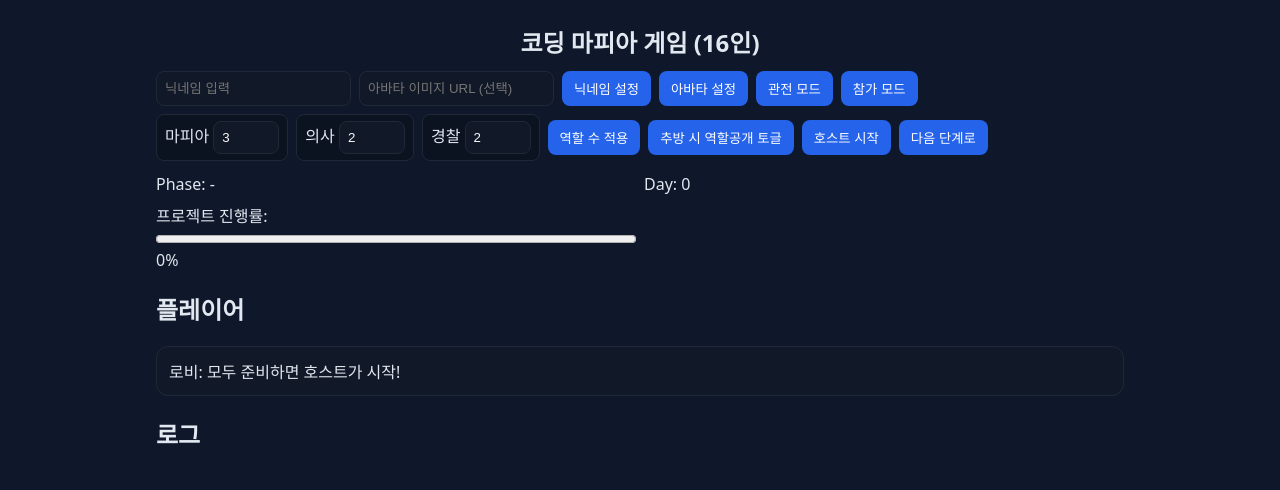
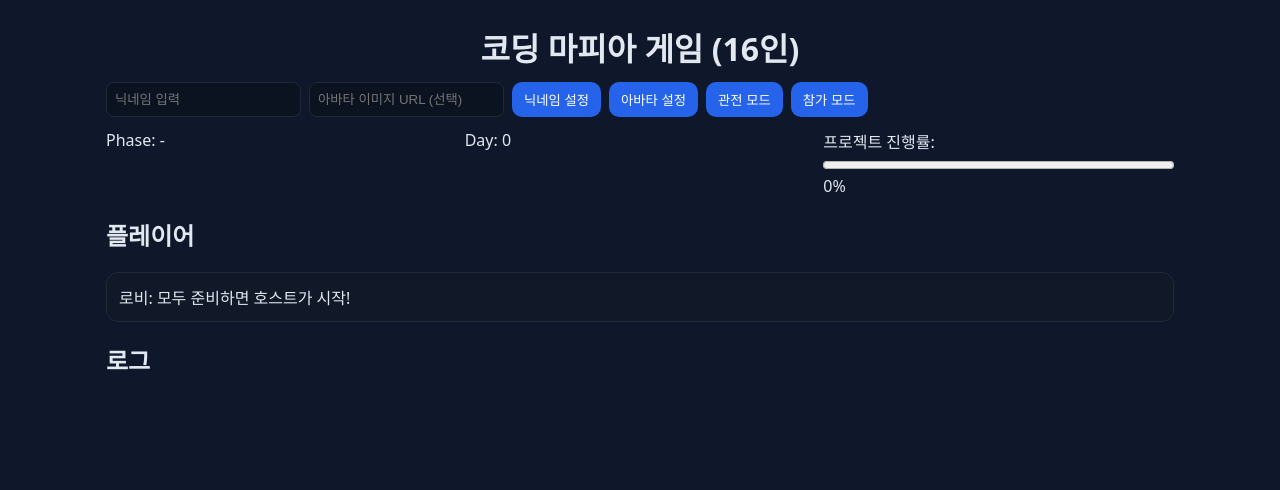
Before and after one commit to ko-space/codingmafia, a website: page index.html in a window 1280 px wide. Drawn offline with nearby package versions, Linux system fonts and the light colour scheme.

Commit message:
Update style.css

```diff
--- a/style.css
+++ b/style.css
@@ -1,32 +1,31 @@
-* { box-sizing: border-box; }
-body { font-family: system-ui, -apple-system, Segoe UI, Roboto, sans-serif; margin: 0; background: #0f172a; color: #e2e8f0; }
-.container { max-width: 1000px; margin: 0 auto; padding: 16px; }
-header { display: flex; justify-content: space-between; align-items: baseline; margin-bottom: 8px; }
-h1 { margin: 0 0 8px 0; font-size: 24px; }
-.controls { display: flex; gap: 8px; flex-wrap: wrap; margin-bottom: 12px; }
-.controls input { padding: 8px; border-radius: 8px; border: 1px solid #1f2937; background: #111827; color: #f8fafc; }
-.controls button { padding: 8px 12px; border-radius: 8px; border: none; background: #2563eb; color: white; cursor: pointer; }
-.controls button.host-only { background: #10b981; }
-.controls button:disabled { opacity: .5; cursor: not-allowed; }
-.status { display: grid; grid-template-columns: repeat(2,1fr); gap: 8px; margin-bottom: 12px; }
-#progress { width: 100%; height: 16px; }
-.players, .logs { margin-top: 12px; }
-#playerList, #logList { list-style: none; padding: 0; margin: 0; }
-#playerList li { display: flex; justify-content: space-between; padding: 6px 8px; border-bottom: 1px solid #1f2937; }
-#playerList .dead { opacity: .5; text-decoration: line-through; }
-.phase-area { display: grid; gap: 12px; }
-.card { background: #111827; border: 1px solid #1f2937; border-radius: 12px; padding: 12px; }
-.hidden { display: none; }
-.role-row { display: grid; grid-template-columns: repeat(3,1fr); gap: 8px; }
-.role-card { background: #0b1220; border: 1px solid #1f2937; border-radius: 10px; padding: 10px; }
-.mafia-only { margin-top: 8px; }
-#you { color: #93c5fd; }
-.title-center { text-align: center; width: 100%; margin: 8px 0 12px 0; }
-header { display: block; } /* 제목을 블록으로 중앙에 */
-#you { text-align: center; opacity: .8; margin-top: 4px; }
-
-.host-panel { display: flex; gap: 8px; align-items: center; flex-wrap: wrap; }
-.host-panel label { background:#0b1220; border:1px solid #1f2937; border-radius:8px; padding:6px 8px; }
-
-#playerList li { display: grid; grid-template-columns: 32px 1fr auto; gap: 8px; align-items: center; }
-.player-avatar { width: 32px; height: 32px; border-radius: 50%; object-fit: cover; border:1px solid #1f2937; }
+*{box-sizing:border-box}
+:root{--bg:#0f172a;--card:#111827;--line:#1f2937;--text:#e2e8f0;--muted:#94a3b8;--brand:#2563eb;--accent:#10b981}
+body{font-family:system-ui,-apple-system,Segoe UI,Roboto,sans-serif;margin:0;background:var(--bg);color:var(--text)}
+.container{max-width:1100px;margin:0 auto;padding:16px}
+header{display:block}
+.title-center{text-align:center;width:100%;margin:8px 0 12px 0}
+#you{text-align:center;opacity:.85;margin-top:4px}
+.controls{display:flex;gap:8px;flex-wrap:wrap;margin:12px 0}
+.controls input{padding:8px;border-radius:8px;border:1px solid var(--line);background:#0b1220;color:#f8fafc}
+.controls button{padding:8px 12px;border-radius:10px;border:none;background:var(--brand);color:#fff;cursor:pointer}
+.controls .host-only{display:none;background:var(--accent)}
+.status{display:grid;grid-template-columns:repeat(3,1fr);gap:8px;margin-bottom:12px}
+#progress{width:100%;height:16px}
+.card{background:var(--card);border:1px solid var(--line);border-radius:12px;padding:12px}
+.hidden{display:none}
+.players,.logs{margin-top:12px}
+#playerList,#logList{list-style:none;padding:0;margin:0}
+#playerList li{display:grid;grid-template-columns:40px 1fr auto;gap:10px;align-items:center;padding:6px 8px;border-bottom:1px solid var(--line)}
+.player-avatar{width:40px;height:40px;border-radius:50%;object-fit:cover;border:1px solid var(--line)}
+.dead{opacity:.5;text-decoration:line-through}
+.role-row{display:grid;grid-template-columns:repeat(3,1fr);gap:8px}
+.role-card{background:#0b1220;border:1px solid var(--line);border-radius:10px;padding:10px}
+/* Avatar gallery */
+.avatar-gallery h2{margin:0 0 6px 0}
+.muted{color:var(--muted);margin-top:0}
+.grid{display:grid;grid-template-columns:repeat(auto-fill,minmax(72px,1fr));gap:10px}
+.avatar-btn{padding:0;border:none;background:transparent;cursor:pointer;border-radius:12px;overflow:hidden;border:2px solid transparent}
+.avatar-btn.active{border-color:var(--brand)}
+.avatar-img{width:100%;height:72px;object-fit:cover;display:block}
+.host-panel{display:flex;gap:8px;align-items:center;flex-wrap:wrap}
+.host-panel label{background:#0b1220;border:1px solid var(--line);border-radius:8px;padding:6px 8px}
```
